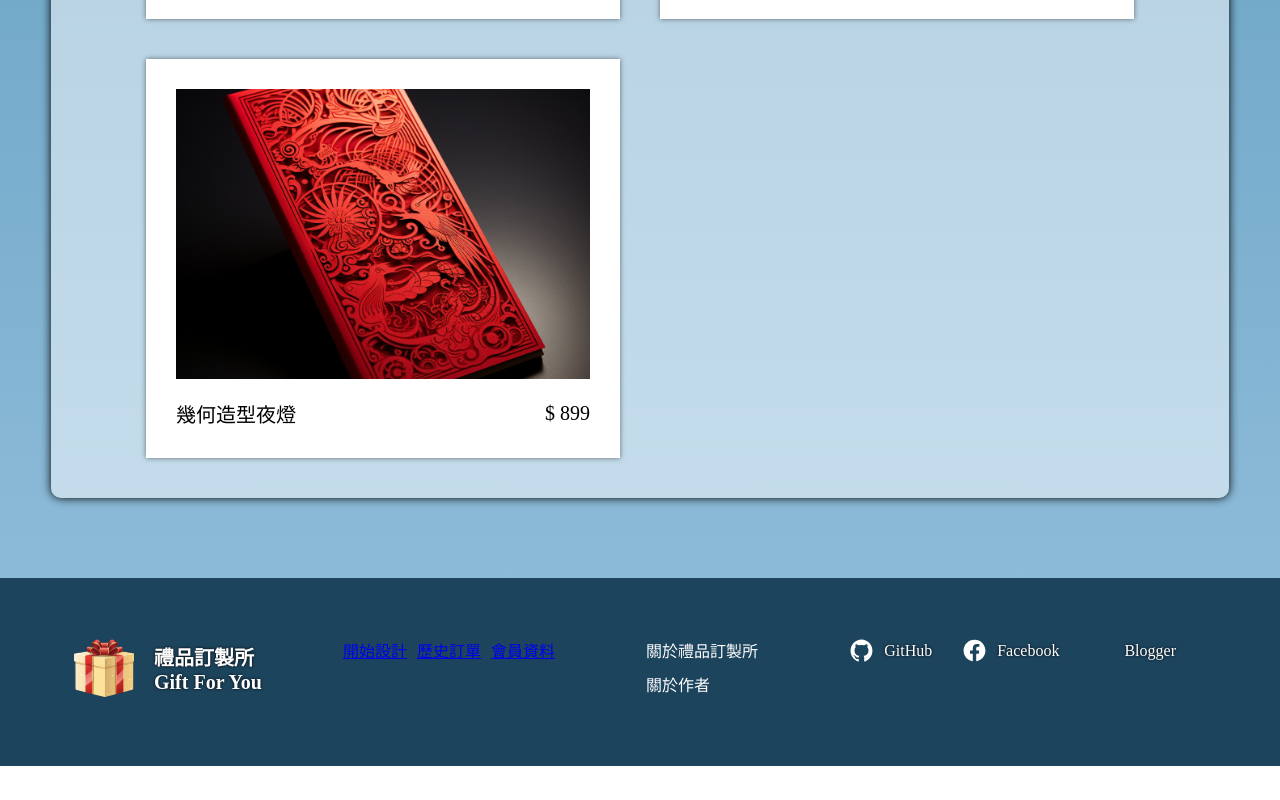
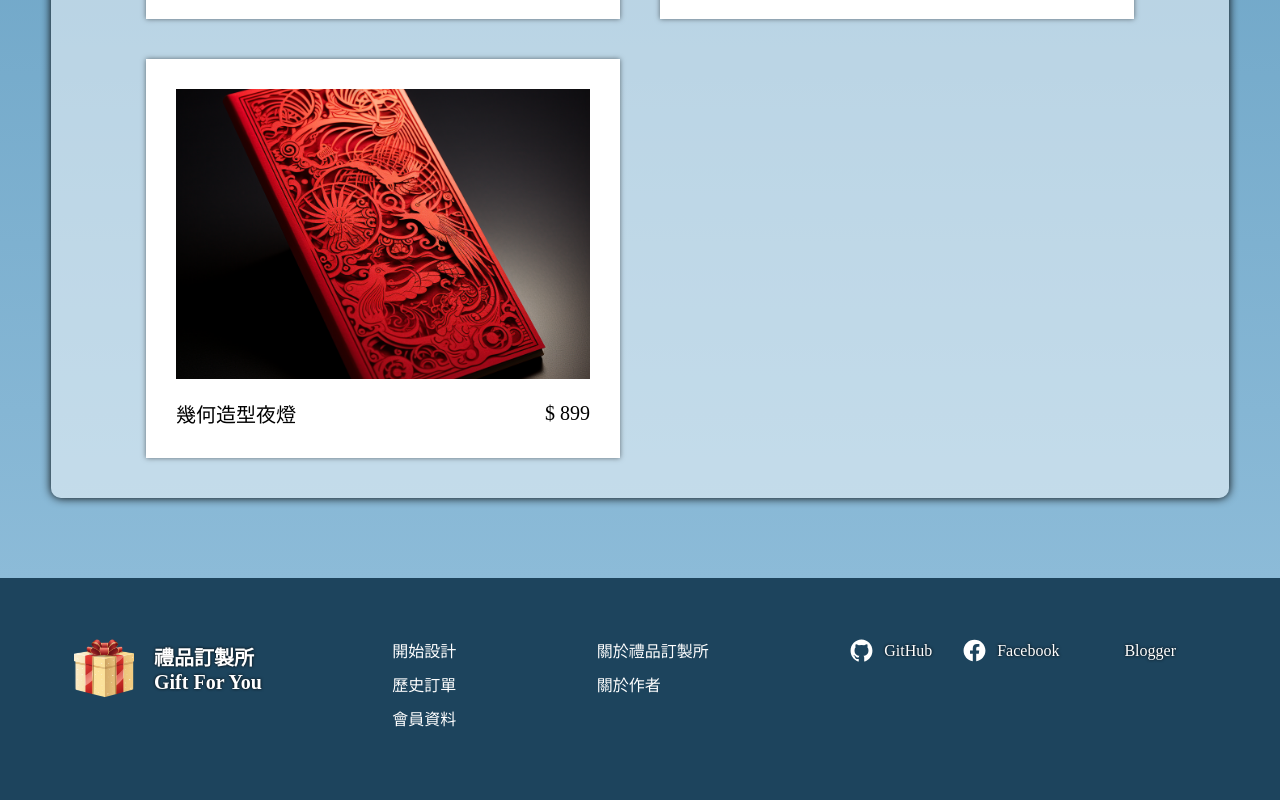
Before and after one commit to ywyang236/gift-for-you, a Next.js app: page / in a window 1280 px wide. Shown: the part 3324-4124 px from the top of the page. Before the commit the page ends 4090 px from the top, so only its background shows below. Built offline with nearby package versions, Linux system fonts and the light colour scheme; no server answers; some icons are missing.

Commit message:
Update footer RWD styling.

```diff
--- a/src/components/Footer/Footer.module.css
+++ b/src/components/Footer/Footer.module.css
@@ -48,9 +48,18 @@
     flex-shrink: 0;
 }
 
+.footerLeftContainer {
+    display: flex;
+    flex-direction: column;
+    justify-content: flex-start;
+    align-items: flex-start;
+}
+
 .footerLeftContent {
     margin-bottom: 10px;
     margin-right: 10px;
+    text-decoration: none;
+    color: white;
 }
 
 .footerRightContent {
```
